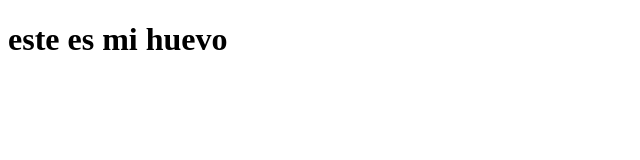
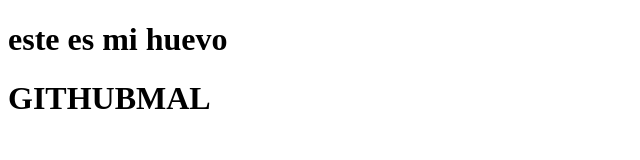
Before and after one commit to hhector-r/prueba-creacion-repositorio, a plain HTML site: page index.html in a window 1280 px wide. Shown: the whole page, without its empty margins (0-640 px from the left). Drawn offline with Linux system fonts and the light colour scheme.

Commit message:
PRIMER CAMBIO

```diff
--- a/index.html
+++ b/index.html
@@ -7,5 +7,6 @@
 </head>
 <body>
     <h1>este es mi huevo</h1>
+    <h1>GITHUBMAL</h1>
 </body>
 </html>
```
Also changed, not shown: 1 other file.
